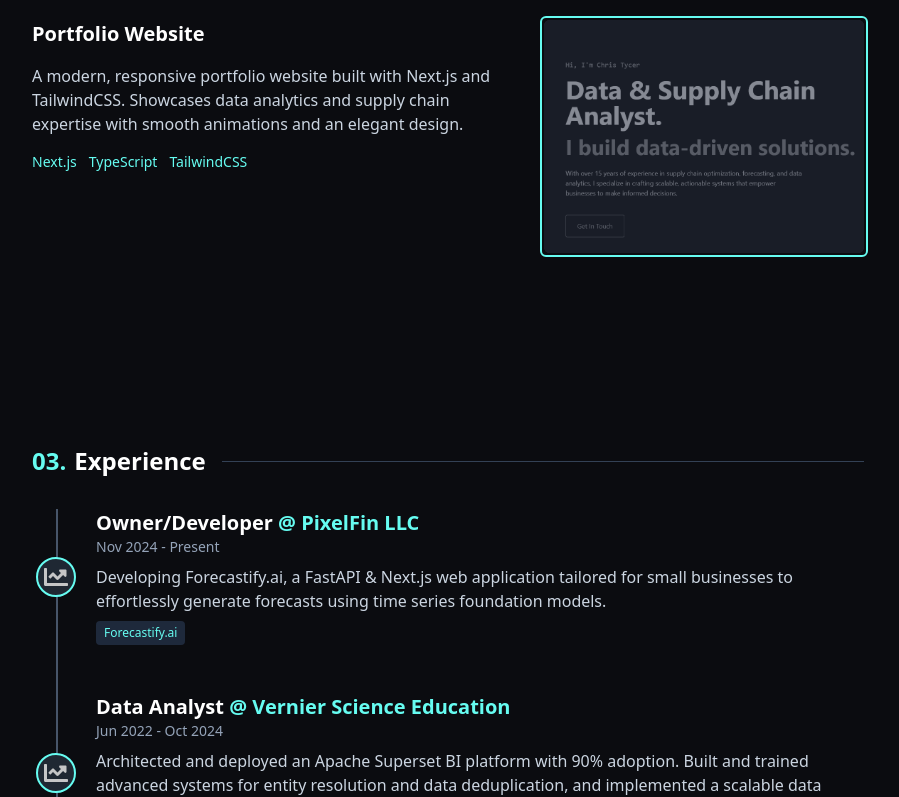
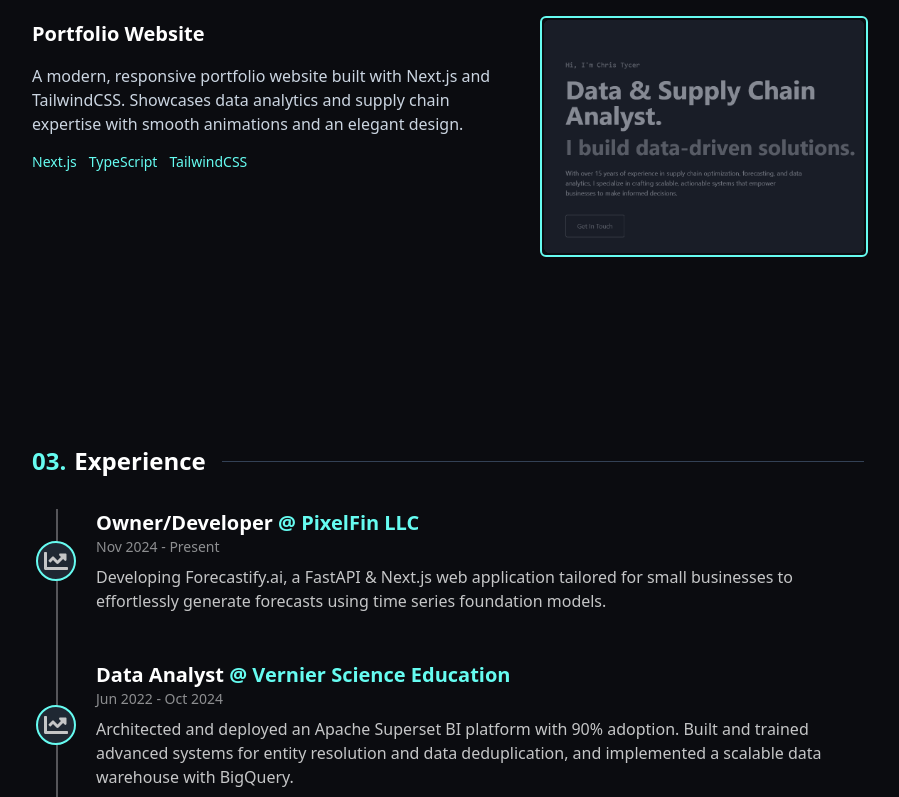
Before and after one commit to tycerch/portfolio, a Next.js app: page / in a window 1280 px wide. Shown: the part 2000-2797 px from the top of the page, without its empty margins (192-1091 px from the left). Built offline with nearby package versions, Linux system fonts and the light colour scheme.

Commit message:
refactor: simplify TimelineItem component structure and improve styling

```diff
--- a/app/components/timeline/TimelineItem.tsx
+++ b/app/components/timeline/TimelineItem.tsx
@@ -1,12 +1,10 @@
 import React from "react";
-import Link from "next/link";
 
 interface TimelineItemProps {
-  company: string;
+  company: string | React.ReactElement;
   title: string;
   dateTime: string;
   description: string;
-  badges: string[];
   icon: React.ReactNode;
 }
 
@@ -15,47 +13,21 @@ export function TimelineItem({
   title,
   dateTime,
   description,
-  badges,
   icon,
 }: TimelineItemProps) {
   return (
     <div className="grid grid-cols-[3rem,1fr] gap-x-4">
-      {/* Left Column: Bullet icon */}
       <div className="flex justify-center items-center">
         <div className="w-10 h-10 bg-background-light border-2 border-highlight rounded-full flex items-center justify-center">
           {icon}
         </div>
       </div>
-      {/* Right Column: Timeline content */}
       <div>
         <h3 className="text-xl font-bold text-white">
-          {title}{" "}
-          <span className="text-highlight">
-            @{" "}
-            {company === "Vernier Science Education" ? (
-              <Link href="https://www.vernier.com" target="_blank" rel="noopener noreferrer">
-                {company}
-              </Link>
-            ) : (
-              company
-            )}
-          </span>
+          {title} <span className="text-highlight">@ {company}</span>
         </h3>
-        <p className="text-slate-400 text-sm">{dateTime}</p>
-        <p className="mt-2 text-slate-300">{description}</p>
-        <div className="mt-2 flex flex-wrap gap-2">
-          {badges.map((badge, idx) => (
-            <span key={idx} className="text-xs bg-slate-800 text-highlight px-2 py-1 rounded">
-              {badge === "Forecastify.ai" ? (
-                <Link href="https://forecastify.ai" target="_blank" rel="noopener noreferrer">
-                  {badge}
-                </Link>
-              ) : (
-                badge
-              )}
-            </span>
-          ))}
-        </div>
+        <p className="text-foreground/70 text-sm">{dateTime}</p>
+        <p className="mt-2 text-foreground">{description}</p>
       </div>
     </div>
   );
--- a/app/components/timeline/TimelineList.tsx
+++ b/app/components/timeline/TimelineList.tsx
@@ -8,8 +8,7 @@ export function TimelineList({ children }: TimelineListProps) {
   return (
     <div className="relative">
       <div className="relative">
-        {/* Vertical line: centered in the bullet column (3rem wide) */}
-        <div className="absolute left-[1.5rem] top-0 bottom-0 w-0.5 bg-slate-600 z-0" />
+        <div className="absolute left-[1.5rem] top-0 bottom-0 w-0.5 bg-foreground/40 z-0" />
         <div className="space-y-12 relative z-10">{children}</div>
       </div>
     </div>
```
